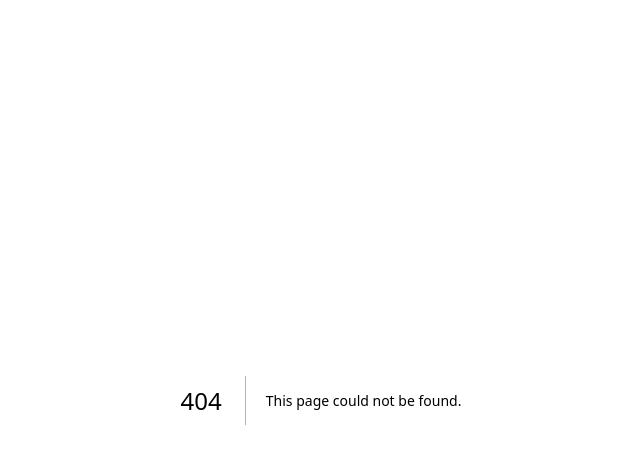
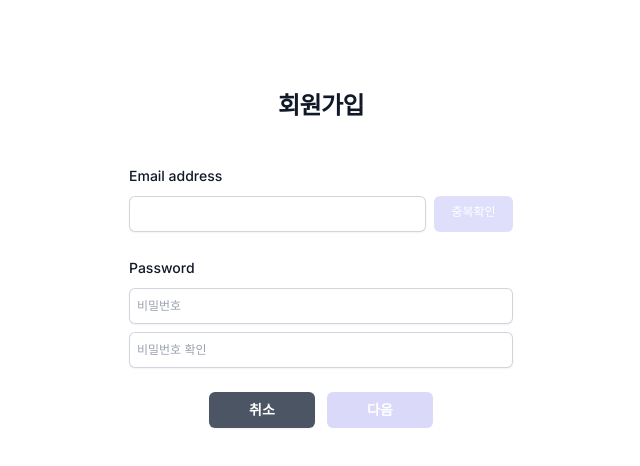
Before and after one commit to kangbh98/MyInsomniaDiary, a Next.js app in the folder my-insomnia-diary/: page /signup in a window 1280 px wide. Before the commit this address had no page. Shown: the top 466 px of the page, without its empty margins (319-959 px from the left). Built offline with nearby package versions, Linux system fonts and the light colour scheme.

Commit message:
signup 페이지 추가

```diff
--- /dev/null
+++ b/my-insomnia-diary/src/app/login/page.js
@@ -0,0 +1,59 @@
+'use client';
+
+import React, { useState } from 'react';
+
+export default function LoginPage() {
+  const [username, setUsername] = useState('');
+  const [password, setPassword] = useState('');
+  const [error, setError] = useState('');
+
+  const handleUsernameChange = (e) => {
+    setUsername(e.target.value);
+  };
+
+  const handlePasswordChange = (e) => {
+    setPassword(e.target.value);
+  };
+
+  const handleSubmit = (e) => {
+    e.preventDefault();
+
+    // Perform authentication logic here
+    if (username === 'admin' && password === 'password') {
+      // Successful authentication
+      setError('');
+      // Redirect or perform any other action
+    } else {
+      // Failed authentication
+      setError('Invalid username or password');
+    }
+  };
+
+  return (
+    <div>
+      <h1>회원가입</h1>
+      <form onSubmit={handleSubmit}>
+        <div>
+          <label htmlFor="username">Username:</label>
+          <input
+            type="text"
+            id="username"
+            value={username}
+            onChange={handleUsernameChange}
+          />
+        </div>
+        <div>
+          <label htmlFor="password">Password:</label>
+          <input
+            type="password"
+            id="password"
+            value={password}
+            onChange={handlePasswordChange}
+          />
+        </div>
+        <button type="submit">Login</button>
+      </form>
+      {error && <p>{error}</p>}
+    </div>
+  );
+}
--- a/my-insomnia-diary/src/app/page.js
+++ b/my-insomnia-diary/src/app/page.js
@@ -1,4 +1,5 @@
 import Image from 'next/image';
+import Link from 'next/link';
 
 export default function Home() {
   return (
@@ -13,12 +14,18 @@ export default function Home() {
         height="500"
         alt=""
       />
-      <button className="lg:w-96 w-full bg-gray-700 hover:bg-gray-900 text-white font-bold py-2 px-4 rounded">
+      <Link
+        href={`/login`}
+        className="lg:w-96 w-full bg-gray-700 hover:bg-gray-900 text-white font-bold py-2 px-4 rounded text-center"
+      >
         Log in
-      </button>
-      <button className="lg:w-96 w-full bg-gray-700 hover:bg-gray-900 text-white font-bold py-2 px-4 rounded">
+      </Link>
+      <Link
+        href={`/signup`}
+        className="lg:w-96 w-full bg-gray-700 hover:bg-gray-900 text-white font-bold py-2 px-4 rounded text-center"
+      >
         Sign up
-      </button>
+      </Link>
     </main>
   );
 }
--- /dev/null
+++ b/my-insomnia-diary/src/app/signup/page.js
@@ -0,0 +1,152 @@
+'use client';
+
+import { useState } from 'react';
+import Link from 'next/link';
+
+export default function Signup() {
+  const [userEmail, setUserEmail] = useState('');
+  const [isCheckedEmail, setCheckedEmail] = useState(false);
+  const [isEmailCheckButtonDisabled, setEmailCheckButtonDisabled] =
+    useState(true);
+  const [userPassword, setUserPassword] = useState('');
+  const [userPasswordCheck, setUserPasswordCheck] = useState('');
+
+  const handleInputEmailChange = (event) => {
+    setUserEmail(event.target.value);
+
+    if (event.target.value.length === 0) {
+      setEmailCheckButtonDisabled(true);
+    } else {
+      setEmailCheckButtonDisabled(false);
+    }
+  };
+
+  const clickEmailCheck = () => {
+    if (userEmail.indexOf('@') === -1) {
+      alert('이메일 형식이 올바르지 않습니다.');
+      return;
+    }
+
+    if (userEmail === 'test@gmail.com') {
+      alert('중복된 이메일입니다.');
+      return;
+    } else {
+      setCheckedEmail(true);
+    }
+  };
+
+  return (
+    <>
+      <div className="flex min-h-full flex-1 flex-col justify-center px-6 py-12 lg:px-8">
+        <div className="sm:mx-auto sm:w-full sm:max-w-sm">
+          <h2 className="mt-10 text-center text-2xl font-bold leading-9 tracking-tight text-gray-900">
+            회원가입
+          </h2>
+        </div>
+
+        <div className="mt-10 sm:mx-auto sm:w-full sm:max-w-sm">
+          <form className="space-y-6">
+            <div>
+              <label
+                htmlFor="email"
+                className="block text-sm font-medium leading-6 text-gray-900"
+              >
+                Email address
+              </label>
+              <div className="mt-2 flex flex-row gap-2">
+                <input
+                  id="email"
+                  name="email"
+                  type="email"
+                  value={userEmail}
+                  onChange={handleInputEmailChange}
+                  autoComplete="email"
+                  required
+                  className="px-2 block w-full rounded-md border-0 py-1.5 text-gray-900 shadow-sm ring-1 ring-inset ring-gray-300 placeholder:text-gray-400 focus:ring-2 focus:ring-inset focus:ring-indigo-600 text-xs sm:leading-6"
+                  disabled={isCheckedEmail}
+                />
+                {!isCheckedEmail ? (
+                  <button
+                    onClick={clickEmailCheck}
+                    className={`flex w-24 justify-center rounded-md bg-indigo-500 px-3 py-1 text-xs font-normal leading-6 text-white shadow-sm hover:bg-indigo-500 focus-visible:outline focus-visible:outline-2 focus-visible:outline-offset-2 focus-visible:outline-indigo-600
+                  ${isEmailCheckButtonDisabled ? 'opacity-20' : ''}`}
+                    disabled={isEmailCheckButtonDisabled}
+                  >
+                    중복확인
+                  </button>
+                ) : (
+                  <span className="text-xs w-20 justify-center align-middle m-auto">
+                    확인완료
+                  </span>
+                )}
+              </div>
+            </div>
+
+            <div>
+              <div className="flex items-center justify-between">
+                <label
+                  htmlFor="password"
+                  className="block text-sm font-medium leading-6 text-gray-900"
+                >
+                  Password
+                </label>
+              </div>
+              <div className="mt-2">
+                <input
+                  id="password"
+                  name="password"
+                  type="password"
+                  value={userPassword}
+                  onChange={(e) => setUserPassword(e.target.value)}
+                  autoComplete="current-password"
+                  required
+                  placeholder="비밀번호"
+                  className="px-2 block w-full rounded-md border-0 py-1.5 text-gray-900 shadow-sm ring-1 ring-inset ring-gray-300 placeholder:text-gray-400 focus:ring-2 focus:ring-inset focus:ring-indigo-600 text-xs sm:leading-6"
+                />
+              </div>
+              <div className="mt-2">
+                <input
+                  id="passwordCheck"
+                  name="passwordCheck"
+                  type="password"
+                  value={userPasswordCheck}
+                  onChange={(e) => setUserPasswordCheck(e.target.value)}
+                  required
+                  placeholder="비밀번호 확인"
+                  className="px-2 block w-full rounded-md border-0 py-1.5 text-gray-900 shadow-sm ring-1 ring-inset ring-gray-300 placeholder:text-gray-400 focus:ring-2 focus:ring-inset focus:ring-indigo-600 text-xs sm:leading-6"
+                />
+                {userPassword !== userPasswordCheck ? (
+                  <span className="text-xs text-red-500">
+                    비밀번호가 일치하지 않습니다.
+                  </span>
+                ) : null}
+              </div>
+            </div>
+
+            <div className="flex flex-row gap-3 px-20">
+              <Link
+                href={`/`}
+                className="flex w-full justify-center rounded-md bg-gray-600 px-3 py-1.5 text-sm font-semibold leading-6 text-white shadow-sm hover:bg-gray-500 focus-visible:outline focus-visible:outline-2 focus-visible:outline-offset-2 focus-visible:outline-indigo-600"
+              >
+                취소
+              </Link>
+              <Link
+                href={`/signup/`}
+                className={`flex w-full justify-center rounded-md bg-indigo-600 px-3 py-1.5 text-sm font-semibold leading-6 text-white shadow-sm hover:bg-indigo-500 focus-visible:outline focus-visible:outline-2 focus-visible:outline-offset-2 focus-visible:outline-indigo-600
+                  ${
+                    isCheckedEmail &&
+                    userPassword === userPasswordCheck &&
+                    userPassword.length > 0
+                      ? ''
+                      : 'opacity-20'
+                  }`}
+              >
+                다음
+              </Link>
+            </div>
+          </form>
+        </div>
+      </div>
+    </>
+  );
+}
```
